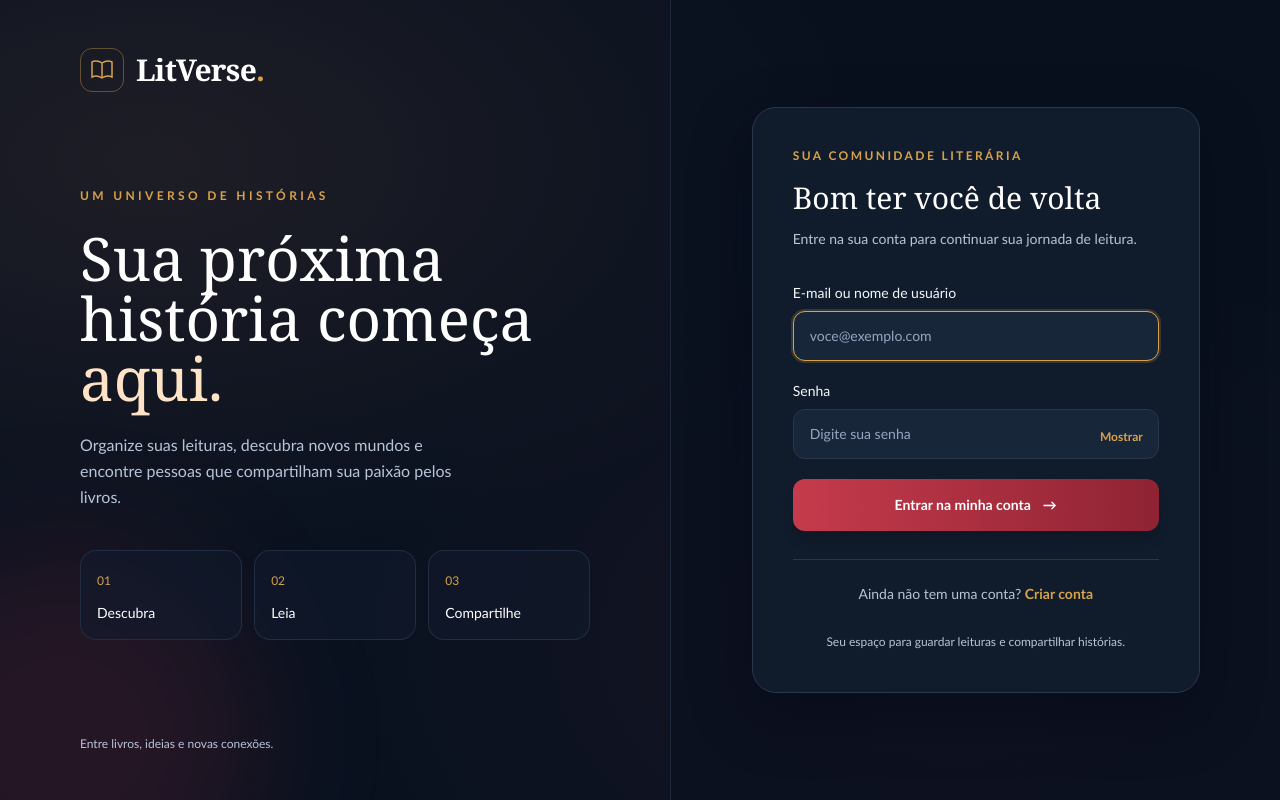
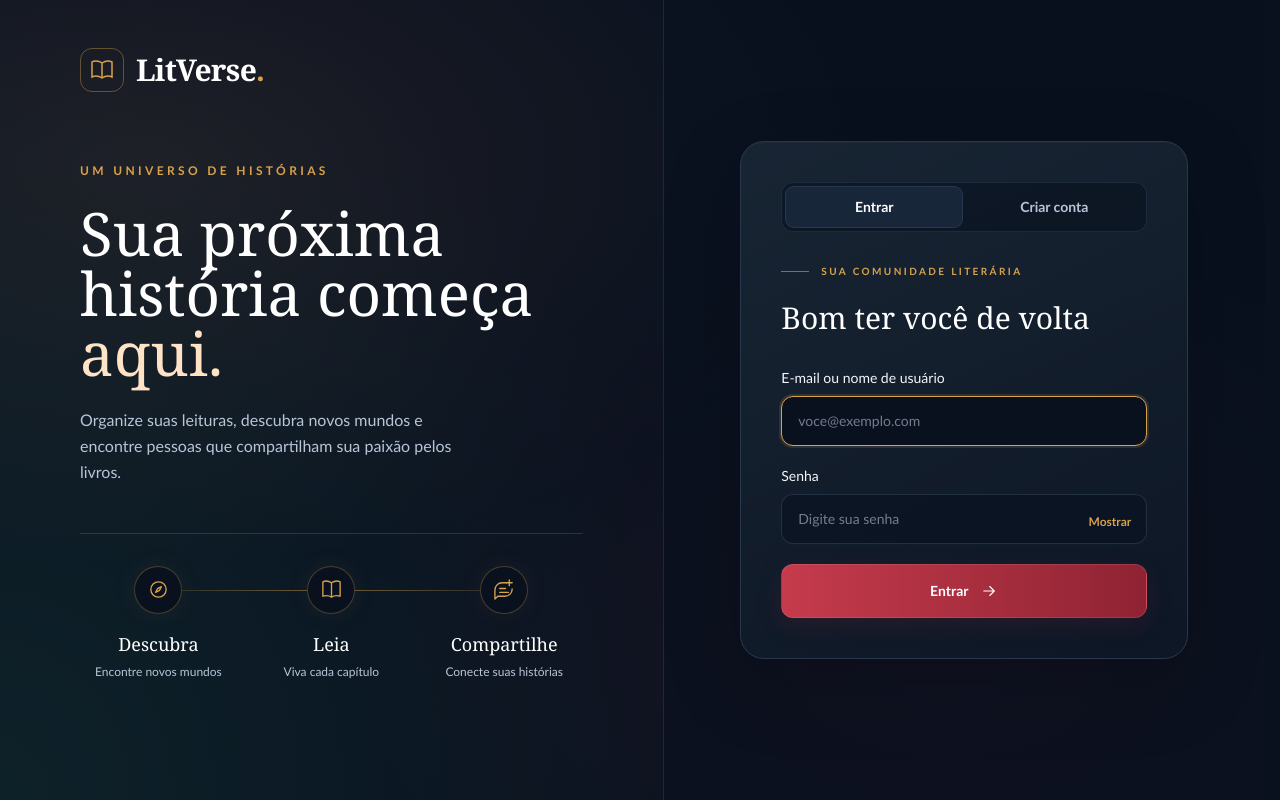
Before and after one commit to RodrigoSos13/Litverse, a React (Vite) app in the folder frontend/: page /login in a window 1280 px wide. Built offline with nearby package versions, Linux system fonts and the light colour scheme; no server answers.

Commit message:
aprimoramento de interface da tela de login

```diff
--- a/frontend/src/index.css
+++ b/frontend/src/index.css
@@ -36,8 +36,19 @@ body {
   }
 }
 
+:root:has(.auth-screen) {
+  scrollbar-gutter: stable;
+}
+
 .auth-screen {
   background: radial-gradient(ellipse at 12% 20%, rgba(182, 119, 86, .12), transparent 45%), radial-gradient(ellipse at 75% 80%, rgba(197, 59, 76, .08), transparent 45%), #09111f;
 }
+.auth-hero {
+  background: radial-gradient(ellipse at bottom left, rgba(36, 109, 88, .18), transparent 75%);
+}
+.auth-card {
+  background: linear-gradient(155deg, rgba(25, 37, 52, .96), rgba(13, 23, 37, .98));
+  box-shadow: 0 24px 80px rgba(0, 0, 0, .2), inset 0 1px 0 rgba(255, 255, 255, .025);
+}
 button:focus-visible, a:focus-visible { outline: 2px solid #d7a780; outline-offset: 4px; }
 @media (prefers-reduced-motion: reduce) { *, *::before, *::after { scroll-behavior: auto !important; transition: none !important; } }
--- a/frontend/src/pages/LoginPage.jsx
+++ b/frontend/src/pages/LoginPage.jsx
@@ -8,6 +8,7 @@ export default function LoginPage() {
   const [mode, setMode] = useState("login");
   const [values, setValues] = useState({ identificador: "", nome: "", usuario: "", email: "", senha: "", confirmacao: "" });
   const [visible, setVisible] = useState(false);
+  const [confirmationVisible, setConfirmationVisible] = useState(false);
   const [busy, setBusy] = useState(false);
   const [error, setError] = useState("");
   const registering = mode === "register";
@@ -22,39 +23,57 @@ export default function LoginPage() {
     catch (err) { setError(err.response?.data?.message || "Não foi possível conectar. Verifique sua conexão e tente novamente."); }
     finally { setBusy(false); }
   }
-  function switchMode() { setMode(registering ? "login" : "register"); setError(""); setValues(current => ({ ...current, senha: "", confirmacao: "" })); }
-  const inputClass = "mt-2 w-full rounded-xl border border-line bg-panelSoft px-4 py-3.5 text-sm text-white outline-none transition focus:border-copper focus:ring-2 focus:ring-copper/20 disabled:opacity-60";
+  function switchMode() { setMode(registering ? "login" : "register"); setError(""); setVisible(false); setConfirmationVisible(false); setValues(current => ({ ...current, senha: "", confirmacao: "" })); }
+  const inputClass = "mt-2 w-full rounded-xl border border-line/80 bg-midnight/60 px-4 py-3.5 text-sm text-white outline-none transition placeholder:text-mist/60 hover:border-mist/50 focus:border-copper focus:bg-midnight focus:ring-2 focus:ring-copper/15 disabled:opacity-60";
   function field(name, label, props = {}) {
     return <label className="block text-sm font-medium text-ink" htmlFor={name}>{label}<input id={name} name={name} value={values[name]} onChange={change} className={inputClass} required disabled={busy} {...props} /></label>;
   }
   return (
     <div className="auth-screen min-h-screen text-ink">
-      <div className="mx-auto grid min-h-screen max-w-[1440px] lg:grid-cols-[1.1fr_1fr]">
-        <section className="relative flex flex-col justify-between overflow-hidden px-7 py-8 sm:px-14 lg:px-20 lg:py-12">
+      <div className="grid min-h-screen lg:grid-cols-[minmax(0,1.1fr)_minmax(0,1fr)]">
+        <section className="auth-hero relative flex flex-col px-7 py-8 sm:px-14 lg:px-20 lg:py-12">
           <div className="relative z-10 flex items-center gap-3"><span className="flex h-11 w-11 items-center justify-center rounded-xl border border-copper/40 text-copper" aria-hidden="true"><svg width="24" height="24" viewBox="0 0 24 24" fill="none" stroke="currentColor" strokeWidth="1.5"><path d="M12 5v15M12 5C8 2 3 3 2 4v15c4-2 7-1 10 1 3-2 6-3 10-1V4c-4-2-7-1-10 1Z" /></svg></span><span className="font-display text-3xl font-bold tracking-tight text-white">LitVerse<span className="text-copper">.</span></span></div>
-          <div className="relative z-10 max-w-lg py-12 lg:py-20">
+          <div className="relative z-10 flex max-w-lg flex-1 flex-col justify-center py-12 lg:py-14">
             <p className="mb-6 text-xs font-semibold uppercase tracking-[0.28em] text-copper">Um universo de histórias</p>
             <h1 className="font-display text-4xl leading-tight text-white sm:text-5xl lg:text-6xl">Sua próxima história começa <span className="text-glow">aqui.</span></h1>
             <p className="mt-6 max-w-sm text-base leading-relaxed text-mist">Organize suas leituras, descubra novos mundos e encontre pessoas que compartilham sua paixão pelos livros.</p>
-            <div className="mt-10 hidden gap-3 sm:flex" aria-hidden="true">{[["01", "Descubra"], ["02", "Leia"], ["03", "Compartilhe"]].map(([number, text]) => <div key={number} className="flex-1 rounded-2xl border border-line/70 bg-panel/60 p-4"><span className="text-xs text-copper">{number}</span><p className="mt-3 text-sm text-white">{text}</p></div>)}</div>
+            <div className="relative mt-12 hidden border-t border-copper/20 pt-8 sm:block">
+              <div className="pointer-events-none absolute left-[16.666%] right-[16.666%] top-[3.5rem] h-px bg-gradient-to-r from-copper/15 via-copper/50 to-copper/15" aria-hidden="true" />
+              <ol className="relative grid grid-cols-3 gap-4 text-center">
+              {[
+                { title: "Descubra", detail: "Encontre novos mundos", icon: <><circle cx="12" cy="12" r="8" /><path d="m15 9-2 4-4 2 2-4 4-2Z" /></> },
+                { title: "Leia", detail: "Viva cada capítulo", icon: <><path d="M12 5v15M12 5C9 3 5 3 3 4v15c3-1 6-1 9 1 3-2 6-2 9-1V4c-2-1-6-1-9 1Z" /></> },
+                { title: "Compartilhe", detail: "Conecte suas histórias", icon: <><path d="M20 11.5a7.5 7.5 0 0 1-7.5 7.5H5l-3 3v-9.5A7.5 7.5 0 0 1 9.5 5H14" /><path d="M17 2v6m-3-3h6M7 11h6m-6 4h9" /></> },
+              ].map(({ title, detail, icon }) => (
+                <li key={title} className="flex min-w-0 flex-col items-center">
+                  <span className="relative flex h-12 w-12 items-center justify-center rounded-full border border-copper/30 bg-midnight text-copper shadow-[0_0_24px_rgba(182,119,86,0.08)]" aria-hidden="true">
+                    <svg width="23" height="23" viewBox="0 0 24 24" fill="none" stroke="currentColor" strokeWidth="1.4" strokeLinecap="round" strokeLinejoin="round">{icon}</svg>
+                  </span>
+                  <p className="mt-4 font-display text-lg text-white">{title}</p>
+                  <p className="mt-1 text-xs leading-relaxed text-mist">{detail}</p>
+                </li>
+              ))}
+              </ol>
+            </div>
           </div>
-          <p className="relative z-10 hidden text-xs text-mist lg:block">Entre livros, ideias e novas conexões.</p>
-          <div className="pointer-events-none absolute -bottom-32 -left-32 h-96 w-96 rounded-full bg-forest/15 blur-3xl" aria-hidden="true" />
         </section>
-        <main className="flex items-center justify-center border-line/60 px-5 pb-10 sm:px-10 lg:border-l lg:bg-midnight/50 lg:py-12">
-          <section className="w-full max-w-md rounded-3xl border border-line bg-panel/90 p-7 shadow-card sm:p-10">
-            <p className="text-xs font-semibold uppercase tracking-[0.2em] text-copper">Sua comunidade literária</p>
-            <h2 className="mt-4 font-display text-3xl text-white">{registering ? "Escreva um novo capítulo" : "Bom ter você de volta"}</h2>
-            <p className="mt-3 text-sm leading-relaxed text-mist">{registering ? "Crie sua conta e comece sua jornada no LitVerse." : "Entre na sua conta para continuar sua jornada de leitura."}</p>
+        <main className="flex min-w-0 items-center justify-center border-line/60 px-5 pb-10 sm:px-10 lg:border-l lg:bg-midnight/50 lg:py-12">
+          <section className="auth-card relative w-full max-w-md overflow-hidden rounded-3xl border border-line p-7 sm:p-10" aria-labelledby="auth-title">
+            <div className="mb-8 grid grid-cols-2 gap-1 rounded-xl border border-line/60 bg-midnight/60 p-1" role="group" aria-label="Acesso à conta">
+              {[{ value: "login", label: "Entrar" }, { value: "register", label: "Criar conta" }].map(option => (
+                <button key={option.value} type="button" disabled={busy} aria-pressed={mode === option.value} onClick={() => { if (mode !== option.value) switchMode(); }} className={`rounded-lg px-3 py-2.5 text-sm font-semibold transition disabled:opacity-60 ${mode === option.value ? "bg-panelSoft text-white shadow-sm ring-1 ring-line" : "text-mist hover:bg-panel/60 hover:text-white"}`}>{option.label}</button>
+              ))}
+            </div>
+            <div className="mb-5 flex items-center gap-3" aria-hidden="true"><span className="h-px w-7 bg-copper/60" /><span className="text-[10px] font-semibold uppercase tracking-[0.24em] text-copper">Sua comunidade literária</span></div>
+            <h2 id="auth-title" className="font-display text-3xl leading-tight text-white">{registering ? "Escreva um novo capítulo" : "Bom ter você de volta"}</h2>
+            {registering && <p className="mt-3 text-sm leading-relaxed text-mist">Crie sua conta e comece sua jornada no LitVerse.</p>}
             <form onSubmit={submit} className="mt-8 space-y-5" aria-busy={busy}>
               {registering ? <>{field("nome", "Seu nome", { autoComplete: "name", maxLength: 100, placeholder: "Como podemos chamar você?" })}{field("usuario", "Nome de usuário", { autoComplete: "username", pattern: "[a-zA-Z0-9_]{3,30}", title: "Use de 3 a 30 letras, números ou sublinhados", placeholder: "seu_usuario" })}{field("email", "E-mail", { type: "email", autoComplete: "email", maxLength: 254, placeholder: "voce@exemplo.com" })}</> : field("identificador", "E-mail ou nome de usuário", { autoComplete: "username", maxLength: 254, placeholder: "voce@exemplo.com", autoFocus: true })}
               <div><div className="relative">{field("senha", "Senha", { type: visible ? "text" : "password", autoComplete: registering ? "new-password" : "current-password", minLength: registering ? 8 : 1, maxLength: 128, placeholder: registering ? "Crie uma senha segura" : "Digite sua senha", style: { paddingRight: "5.5rem" } })}<button type="button" onClick={() => setVisible(!visible)} className="absolute bottom-3.5 right-4 text-xs font-semibold text-copper hover:text-glow" aria-label={visible ? "Ocultar senha" : "Mostrar senha"} aria-pressed={visible}>{visible ? "Ocultar" : "Mostrar"}</button></div>{registering && <p className="mt-2 text-xs text-mist">Use no mínimo 8 caracteres.</p>}</div>
-              {registering && field("confirmacao", "Confirme sua senha", { type: visible ? "text" : "password", autoComplete: "new-password", maxLength: 128, placeholder: "Digite a senha novamente" })}
+              {registering && <div className="relative">{field("confirmacao", "Confirme sua senha", { type: confirmationVisible ? "text" : "password", autoComplete: "new-password", maxLength: 128, placeholder: "Digite a senha novamente", style: { paddingRight: "5.5rem" } })}<button type="button" onClick={() => setConfirmationVisible(current => !current)} className="absolute bottom-3.5 right-4 text-xs font-semibold text-copper hover:text-glow" aria-label={confirmationVisible ? "Ocultar confirmação de senha" : "Mostrar confirmação de senha"} aria-controls="confirmacao" aria-pressed={confirmationVisible}>{confirmationVisible ? "Ocultar" : "Mostrar"}</button></div>}
               {error && <p role="alert" className="rounded-xl border border-red-400/30 bg-red-400/10 px-4 py-3 text-sm text-red-200">{error}</p>}
-              <button disabled={busy || loading} type="submit" className="flex w-full items-center justify-center gap-3 rounded-xl bg-gradient-to-r from-forest to-berry px-5 py-4 text-sm font-bold text-white shadow-lg transition hover:brightness-110 focus-visible:outline focus-visible:outline-2 focus-visible:outline-offset-4 focus-visible:outline-copper disabled:cursor-wait disabled:opacity-60">{busy ? "Aguarde…" : registering ? "Criar minha conta" : "Entrar na minha conta"}<span aria-hidden="true">→</span></button>
+              <button disabled={busy || loading} type="submit" className="group flex w-full items-center justify-center gap-3 rounded-xl border border-white/10 bg-gradient-to-r from-forest to-berry px-5 py-4 text-sm font-bold text-white shadow-[0_8px_24px_rgba(143,35,51,0.18)] transition hover:brightness-110 focus-visible:outline focus-visible:outline-2 focus-visible:outline-offset-4 focus-visible:outline-copper disabled:cursor-wait disabled:opacity-60">{busy ? "Aguarde…" : registering ? "Criar minha conta" : "Entrar"}<svg className="transition-transform group-hover:translate-x-1" width="18" height="18" viewBox="0 0 24 24" fill="none" stroke="currentColor" strokeWidth="1.5" strokeLinecap="round" strokeLinejoin="round" aria-hidden="true"><path d="M5 12h14m-6-6 6 6-6 6" /></svg></button>
             </form>
-            <div className="mt-7 border-t border-line pt-6 text-center text-sm text-mist">{registering ? "Já faz parte do LitVerse?" : "Ainda não tem uma conta?"} <button type="button" disabled={busy} onClick={switchMode} className="font-semibold text-copper underline-offset-4 hover:underline">{registering ? "Entrar" : "Criar conta"}</button></div>
-            <p className="mt-7 text-center text-xs leading-relaxed text-mist">Seu espaço para guardar leituras e compartilhar histórias.</p>
           </section>
         </main>
       </div>
```
